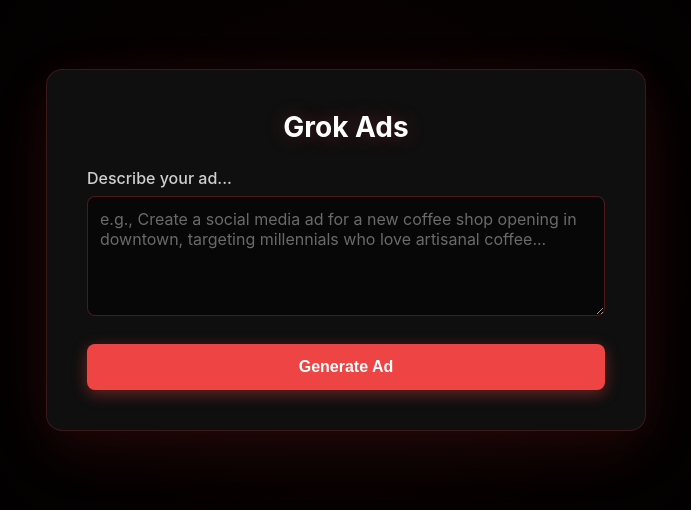
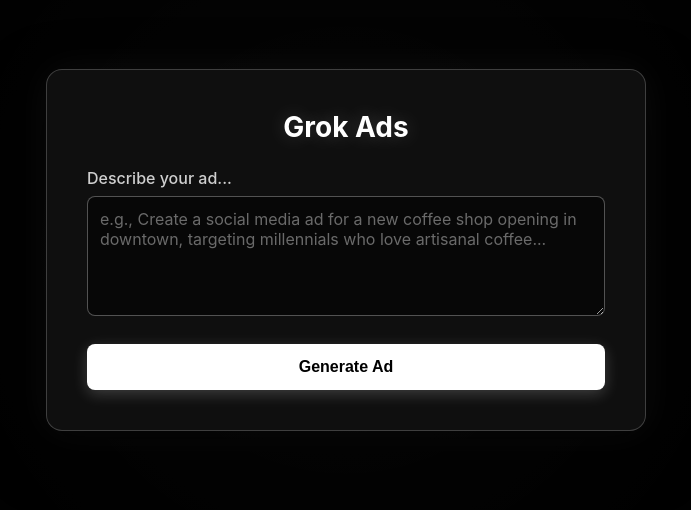
Before and after one commit to Andy7301/grokads, a Next.js app: page / in a window 1280 px wide. Shown: the part 150-660 px from the top of the page, without its empty margins (294-985 px from the left). Built offline with nearby package versions, Linux system fonts and the light colour scheme.

Commit message:
switched to blakc and white

```diff
--- a/app/globals.css
+++ b/app/globals.css
@@ -23,7 +23,7 @@ body::before {
   left: 0;
   right: 0;
   bottom: 0;
-  background: radial-gradient(circle at center, rgba(239, 68, 68, 0.1) 0%, transparent 70%);
+  background: radial-gradient(circle at center, rgba(255, 255, 255, 0.05) 0%, transparent 70%);
   animation: pulse 4s ease-in-out infinite;
   pointer-events: none;
 }
@@ -39,10 +39,10 @@ body::before {
 
 .container {
   background: rgba(16, 16, 16, 0.95);
-  border: 1px solid rgba(239, 68, 68, 0.2);
+  border: 1px solid rgba(255, 255, 255, 0.2);
   border-radius: 16px;
   padding: 40px;
-  box-shadow: 0 20px 60px rgba(239, 68, 68, 0.1), 0 0 40px rgba(239, 68, 68, 0.05);
+  box-shadow: 0 20px 60px rgba(0, 0, 0, 0.5), 0 0 40px rgba(255, 255, 255, 0.05);
   max-width: 600px;
   width: 100%;
   position: relative;
@@ -55,7 +55,7 @@ h1 {
   font-size: 28px;
   text-align: center;
   font-weight: 700;
-  text-shadow: 0 0 20px rgba(239, 68, 68, 0.3);
+  text-shadow: 0 0 20px rgba(255, 255, 255, 0.2);
 }
 
 .form-group {
@@ -73,7 +73,7 @@ textarea {
   width: 100%;
   padding: 12px;
   background: rgba(0, 0, 0, 0.5);
-  border: 1px solid rgba(239, 68, 68, 0.3);
+  border: 1px solid rgba(255, 255, 255, 0.3);
   border-radius: 8px;
   font-size: 16px;
   font-family: inherit;
@@ -89,32 +89,32 @@ textarea::placeholder {
 
 textarea:focus {
   outline: none;
-  border-color: #ef4444;
-  box-shadow: 0 0 20px rgba(239, 68, 68, 0.3);
+  border-color: #ffffff;
+  box-shadow: 0 0 20px rgba(255, 255, 255, 0.2);
   background: rgba(0, 0, 0, 0.7);
 }
 
 button {
   width: 100%;
   padding: 14px;
-  background: #ef4444;
-  color: white;
+  background: #ffffff;
+  color: #000000;
   border: none;
   border-radius: 8px;
   font-size: 16px;
   font-weight: 600;
   cursor: pointer;
   transition: all 0.2s;
-  box-shadow: 0 4px 15px rgba(239, 68, 68, 0.4);
+  box-shadow: 0 4px 15px rgba(255, 255, 255, 0.2);
 }
 
 button:hover {
-  background: #dc2626;
-  box-shadow: 0 6px 20px rgba(239, 68, 68, 0.6);
+  background: #e0e0e0;
+  box-shadow: 0 6px 20px rgba(255, 255, 255, 0.3);
   transform: translateY(-2px);
 }
 
 button:active {
   transform: translateY(0);
-  box-shadow: 0 2px 10px rgba(239, 68, 68, 0.4);
+  box-shadow: 0 2px 10px rgba(255, 255, 255, 0.2);
 }
```
